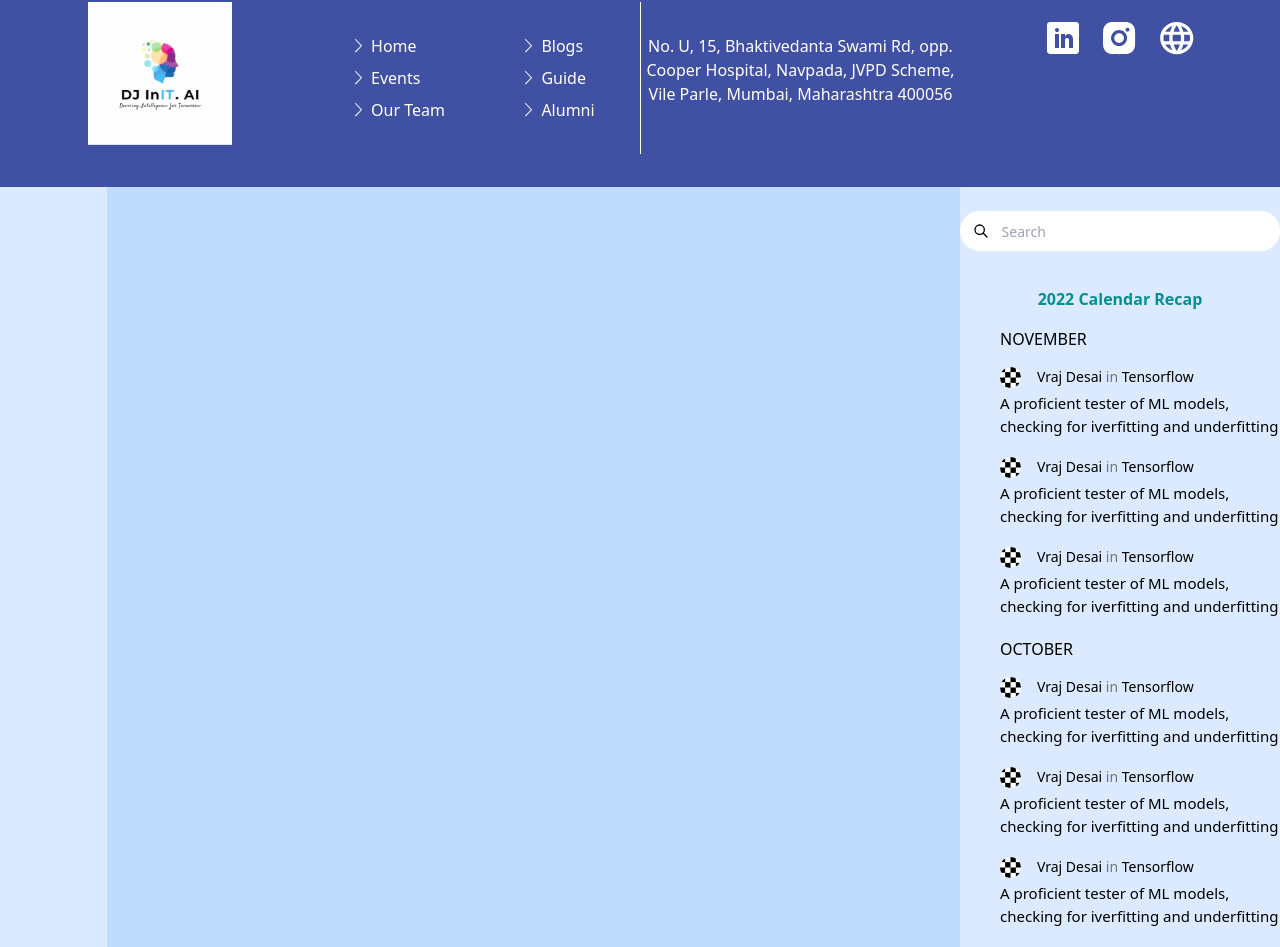
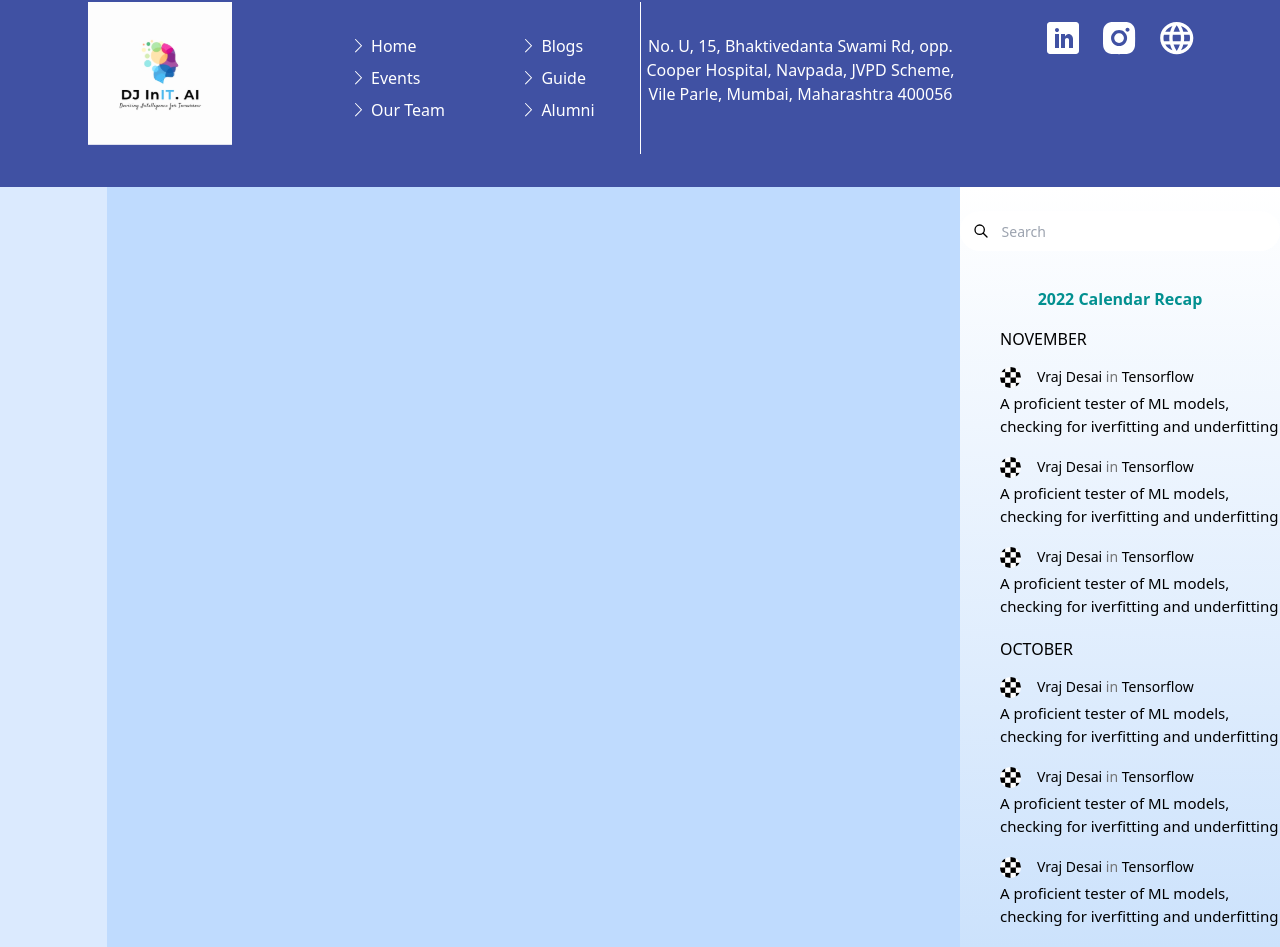
Before and after one commit to JayThadeshwar/InitAI-Frontend, a React (Create React App) app: page / in a window 1280 px wide. Shown: the part 5478-6425 px from the top of the page. Built offline with nearby package versions, Linux system fonts and the light colour scheme.

Commit message:
small change

```diff
--- a/src/components/Blogs/Blogpage.js
+++ b/src/components/Blogs/Blogpage.js
@@ -8,7 +8,7 @@ const Blogpage = () => {
       <div className="grid grid-cols-12">
         <div className="bg-blue-100 col-span-1"></div>
         <div className="bg-blue-200 col-span-8"></div>
-        <div className="bg-blue-100 col-span-3">
+        <div className="bg-gradient-to-b from-[#FFFFFF] to-[#CCE2FC] col-span-3">
             <Rightsection/>
         </div>
 
```
